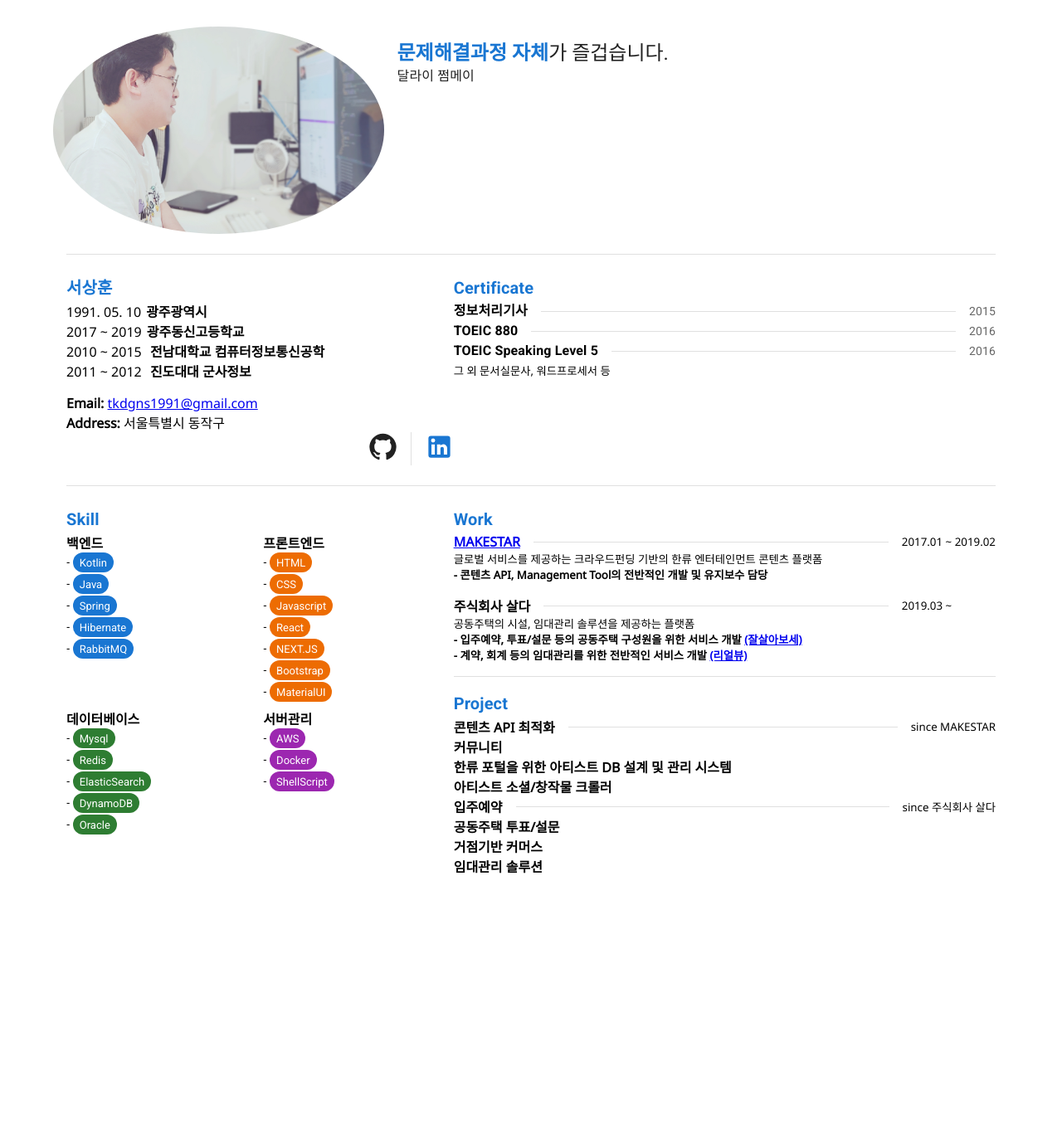
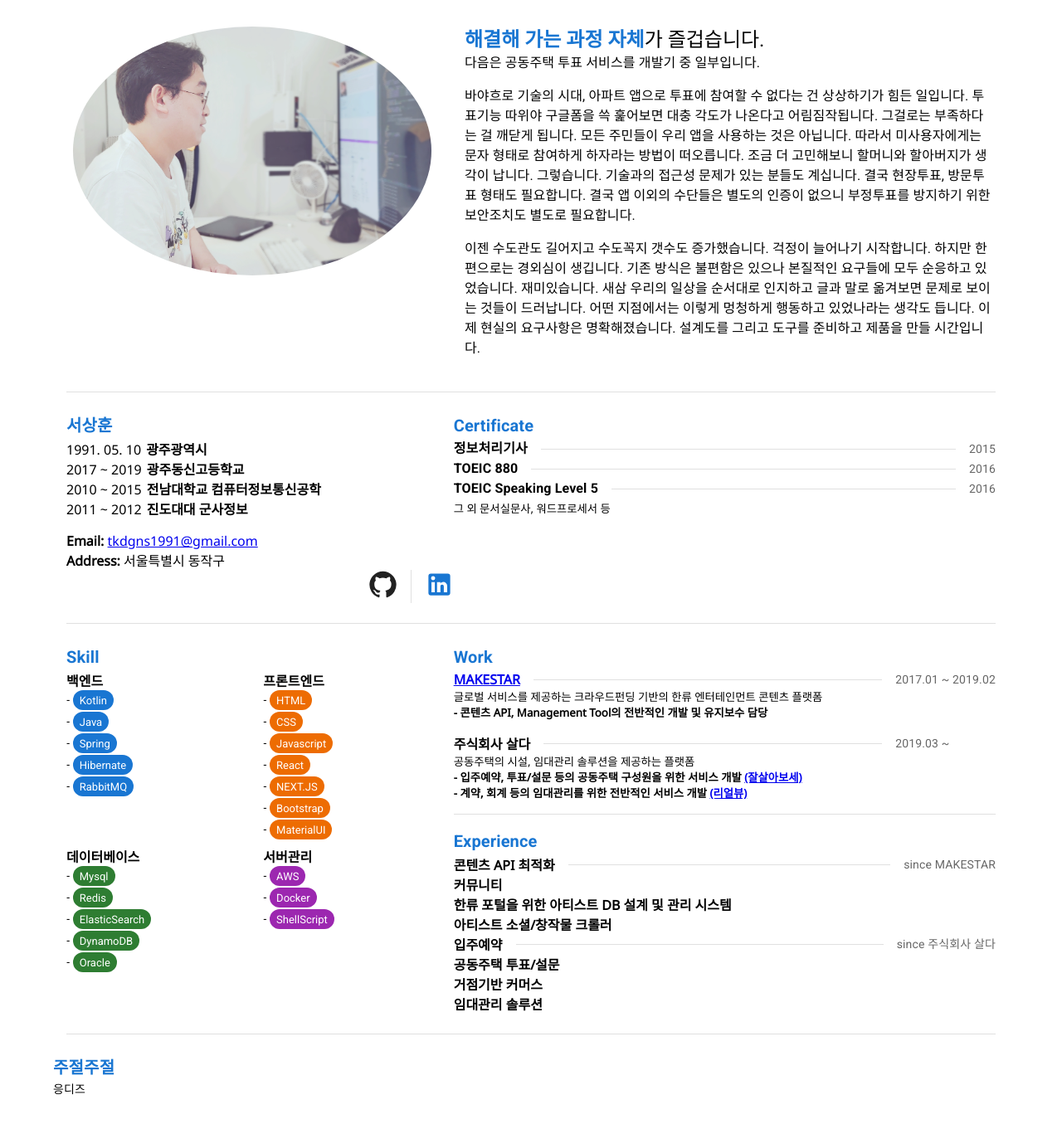
Before and after one commit to summit1991/Interface, a Next.js app: page / in a window 1280 px wide. Shown: the whole page at 83% size. Before the commit the page ends 1088 px from the top, so only its background shows below. Built offline with nearby package versions, Linux system fonts and the light colour scheme.

Commit message:
스타일 마무리

```diff
--- a/components/layouts/Introduce.js
+++ b/components/layouts/Introduce.js
@@ -8,25 +8,35 @@ export default function Introduce({ children }) {
     <Fragment>
       <Container fixed maxWidth='lg' sx={{ padding: 3 }}>
         <header>
-          <Card elevation={0} sx={{ display: 'flex', flexWrap: 'wrap' }}>
+          <Grid container>
+            <Grid item xs={12} md={5} sx={{ height: 300, paddingX: 3, marginBottom: 3 }}>
               <Avatar
-              sx={{ width: 300, height: 250, flexGrow: 1 }}
+                sx={{ width: 1, height: 1 }}
                 src="/profile_image2.jpeg"
                 alt="프로필 사진"
               />
-            <Box sx={{ display: 'flex', flexDirection: 'column', flex: '4 0 auto' }}>
-              <CardContent sx={{}}>
-                <Typography display={"flex"}>
-                  <Typography variant="h5" sx={{ fontWeight: 'bold', color: 'primary.main' }}>문제해결과정 자체</Typography>
+            </Grid>
+
+            <Grid item xs={12} md={7} sx={{ paddingX: 2 }}>
+              <Typography variant='div' display={"flex"}>
+                <Typography variant="h5" sx={{ fontWeight: 'bold', color: 'primary.main' }}>해결해 가는 과정 자체</Typography>
                 <Typography variant="h5">가 즐겁습니다.</Typography>
               </Typography>
-                <Typography variant="body1" component="div">
-                  달라이 쩜메이
+              <Typography paragraph='true' variant="body1">다음은 공동주택 투표 서비스를 개발기 중 일부입니다.</Typography>
+              <Typography paragraph='true' variant="body1">
+                바야흐로 기술의 시대, 아파트 앱으로 투표에 참여할 수 없다는 건 상상하기가 힘든 일입니다. 투표기능 따위야 구글폼을 쓱 훑어보면 대충 각도가 나온다고 어림짐작됩니다.
+                그걸로는 부족하다는 걸 깨닫게 됩니다. 모든 주민들이 우리 앱을 사용하는 것은 아닙니다. 따라서 미사용자에게는 문자 형태로 참여하게 하자라는 방법이 떠오릅니다. 조금 더 고민해보니
+                할머니와 할아버지가 생각이 납니다. 그렇습니다. 기술과의 접근성 문제가 있는 분들도 계십니다. 결국 현장투표, 방문투표 형태도 필요합니다. 결국 앱 이외의 수단들은 별도의 인증이 없으니
+                부정투표를 방지하기 위한 보안조치도 별도로 필요합니다.
               </Typography>
-              </CardContent>
-            </Box>
-          </Card>
+              <Typography paragraph='true' variant="body1">
+                이젠 수도관도 길어지고 수도꼭지 갯수도 증가했습니다. 걱정이 늘어나기 시작합니다. 하지만 한 편으로는 경외심이 생깁니다. 기존 방식은 불편함은 있으나 본질적인 요구들에 모두 순응하고
+                있었습니다. 재미있습니다. 새삼 우리의 일상을 순서대로 인지하고 글과 말로 옮겨보면 문제로 보이는 것들이 드러납니다. 어떤 지점에서는 이렇게 멍청하게 행동하고 있었나라는 생각도 듭니다.
+                이제 현실의 요구사항은 명확해졌습니다. 설계도를 그리고 도구를 준비하고 제품을 만들 시간입니다.</Typography>
+            </Grid>
+          </Grid>
         </header>
+
         <main>
           <Divider variant='middle' sx={{ marginY: 3 }}/>
           <section>
@@ -41,9 +51,9 @@ export default function Introduce({ children }) {
                       <b>광주광역시</b></Box>
                     <Box><span style={{ fontVariantNumeric: 'tabular-nums', marginRight: 6 }}>2017 ~ 2019</span>
                       <b>광주동신고등학교</b></Box>
-                    <Box><span style={{ fontVariantNumeric: 'tabular-nums', marginRight: 6 }}>2010 ~ 2015</span> <b>전남대학교
+                    <Box><span style={{ fontVariantNumeric: 'tabular-nums', marginRight: 6 }}>2010 ~ 2015</span><b>전남대학교
                       컴퓨터정보통신공학</b></Box>
-                    <Box><span style={{ fontVariantNumeric: 'tabular-nums', marginRight: 6 }}>2011 ~ 2012</span> <b>진도대대
+                    <Box><span style={{ fontVariantNumeric: 'tabular-nums', marginRight: 6 }}>2011 ~ 2012</span><b>진도대대
                       군사정보</b></Box>
 
                     <Box sx={{ marginTop: 2 }}>
@@ -55,7 +65,7 @@ export default function Introduce({ children }) {
                             target="_blank"
                             rel="noopener noreferrer"
                       ><GitHubIcon sx={{ fontSize: 35, color: 'text.primary' }}/></Link>
-                      <Divider orientation={"vertical"} flexItem sx={{marginX: 2}}/>
+                      <Divider orientation={"vertical"} flexItem sx={{ marginX: 2 }}/>
                       <Link href="https://www.linkedin.com/in/%EC%83%81%ED%9B%88-%EC%84%9C-423673179/"
                             target="_blank"
                             rel="noopener noreferrer"
@@ -169,7 +179,9 @@ export default function Introduce({ children }) {
                                 target='_blank'
                                 rel="noopener noreferrer">MAKESTAR</a></b>
                           <Divider sx={{ flex: '1 1 0px', marginX: 2 }}/>
-                          <small style={{ fontVariantNumeric: 'tabular-nums' }}>2017.01 ~ 2019.02</small>
+                          <Typography variant="body2"
+                                      sx={{ fontVariantNumeric: 'tabular-nums', color: 'text.secondary' }}>2017.01 ~
+                            2019.02</Typography>
                         </Box>
                         <Box sx={{ display: 'flex', flexDirection: 'column' }}>
                           <small>글로벌 서비스를 제공하는 크라우드펀딩 기반의 한류 엔터테인먼트 콘텐츠 플랫폼</small>
@@ -180,8 +192,9 @@ export default function Introduce({ children }) {
                         <Box sx={{ display: 'flex', alignItems: 'center' }}>
                           <b>주식회사 살다</b>
                           <Divider sx={{ flex: '1 1 0px', marginX: 2 }}/>
-                          <small style={{ fontVariantNumeric: 'tabular-nums' }}>2019.03 ~ <span
-                            style={{ visibility: "hidden" }}>9999.12</span></small>
+                          <Typography variant="body2"
+                                      sx={{ fontVariantNumeric: 'tabular-nums', color: 'text.secondary' }}>2019.03
+                            ~ <span style={{ visibility: "hidden" }}>9999.12</span></Typography>
                         </Box>
                         <Box sx={{ display: 'flex', flexDirection: 'column' }}>
                           <small>공동주택의 시설, 임대관리 솔루션을 제공하는 플랫폼</small>
@@ -199,14 +212,15 @@ export default function Introduce({ children }) {
                   <article>
                     <Box sx={{ display: 'flex', flexDirection: 'column' }}>
                       <header>
-                        <Typography component="div" variant="h6" color="primary"><strong>Project</strong></Typography>
+                        <Typography component="div" variant="h6"
+                                    color="primary"><strong>Experience</strong></Typography>
                       </header>
                       <Box>
                         <Box>
                           <Box sx={{ display: 'flex', justifyContent: 'space-between', alignItems: 'center' }}>
                             <b>콘텐츠 API 최적화</b>
                             <Divider sx={{ flex: '1 1 0px', marginX: 2 }}/>
-                            <small style={{ fontVariantNumeric: 'tabular-nums' }}>since MAKESTAR</small>
+                            <Typography variant="body2" sx={{ color: 'text.secondary' }}>since MAKESTAR</Typography>
                           </Box>
                           <Box>
 
@@ -240,7 +254,7 @@ export default function Introduce({ children }) {
                           <Box sx={{ display: 'flex', justifyContent: 'space-between', alignItems: 'center' }}>
                             <b>입주예약</b>
                             <Divider sx={{ flex: '1 1 0px', marginX: 2 }}/>
-                            <small style={{ fontVariantNumeric: 'tabular-nums' }}>since 주식회사 살다</small>
+                            <Typography variant="body2" sx={{ color: 'text.secondary' }}>since 주식회사 살다</Typography>
                           </Box>
                           <Box>
 
@@ -277,6 +291,17 @@ export default function Introduce({ children }) {
               </Grid>
             </Grid>
           </section>
+          <Divider variant='middle' sx={{ marginY: 3 }}/>
+          <article>
+            <Box sx={{ display: 'flex', flexDirection: 'column' }}>
+              <header>
+                <Typography component="div" variant="h6" color="primary"><strong>주절주절</strong></Typography>
+              </header>
+              <Typography variant={'body2'}>
+                응디즈
+              </Typography>
+            </Box>
+          </article>
         </main>
       </Container>
     </Fragment>
```
Lines whose indentation alone changed are shown as unchanged.
